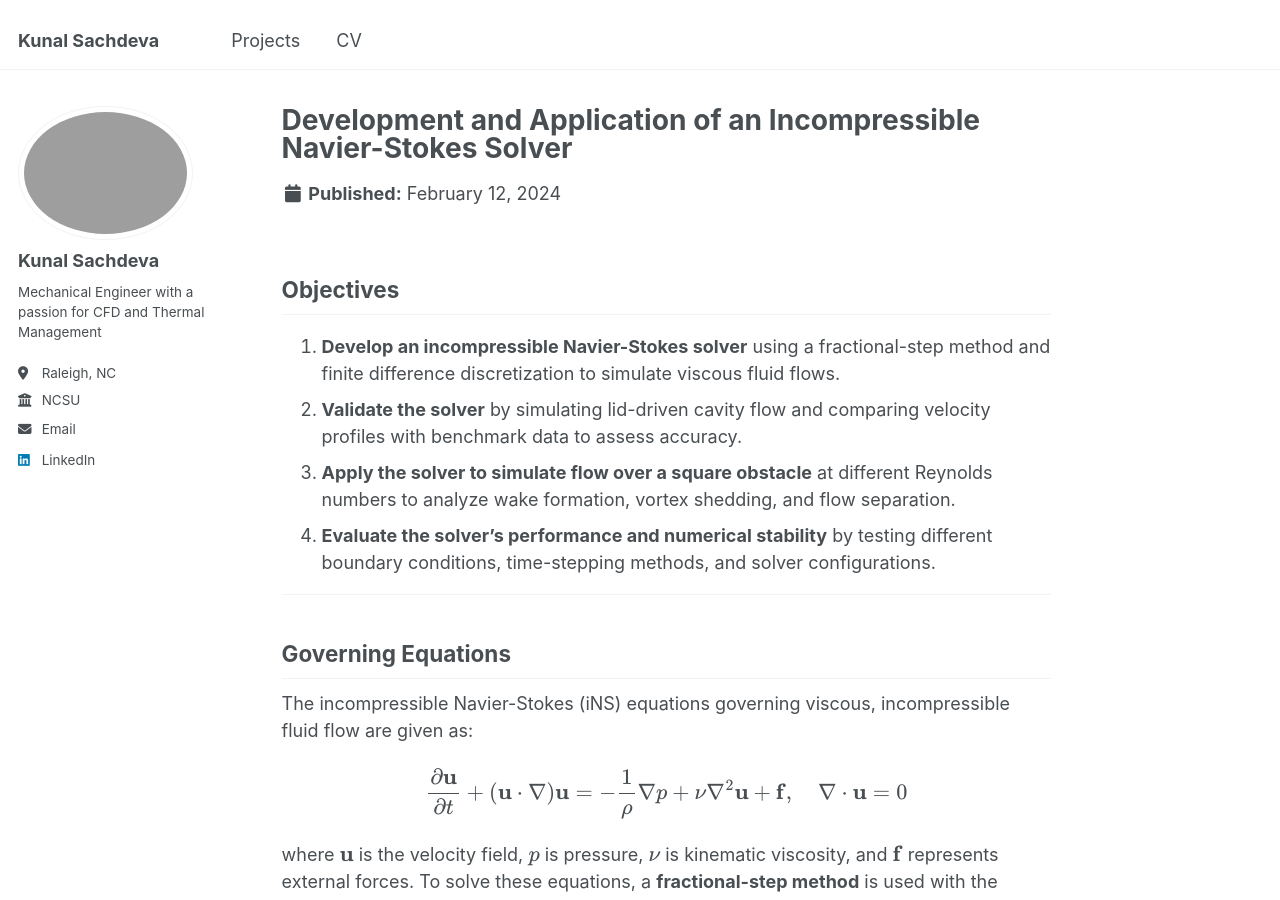
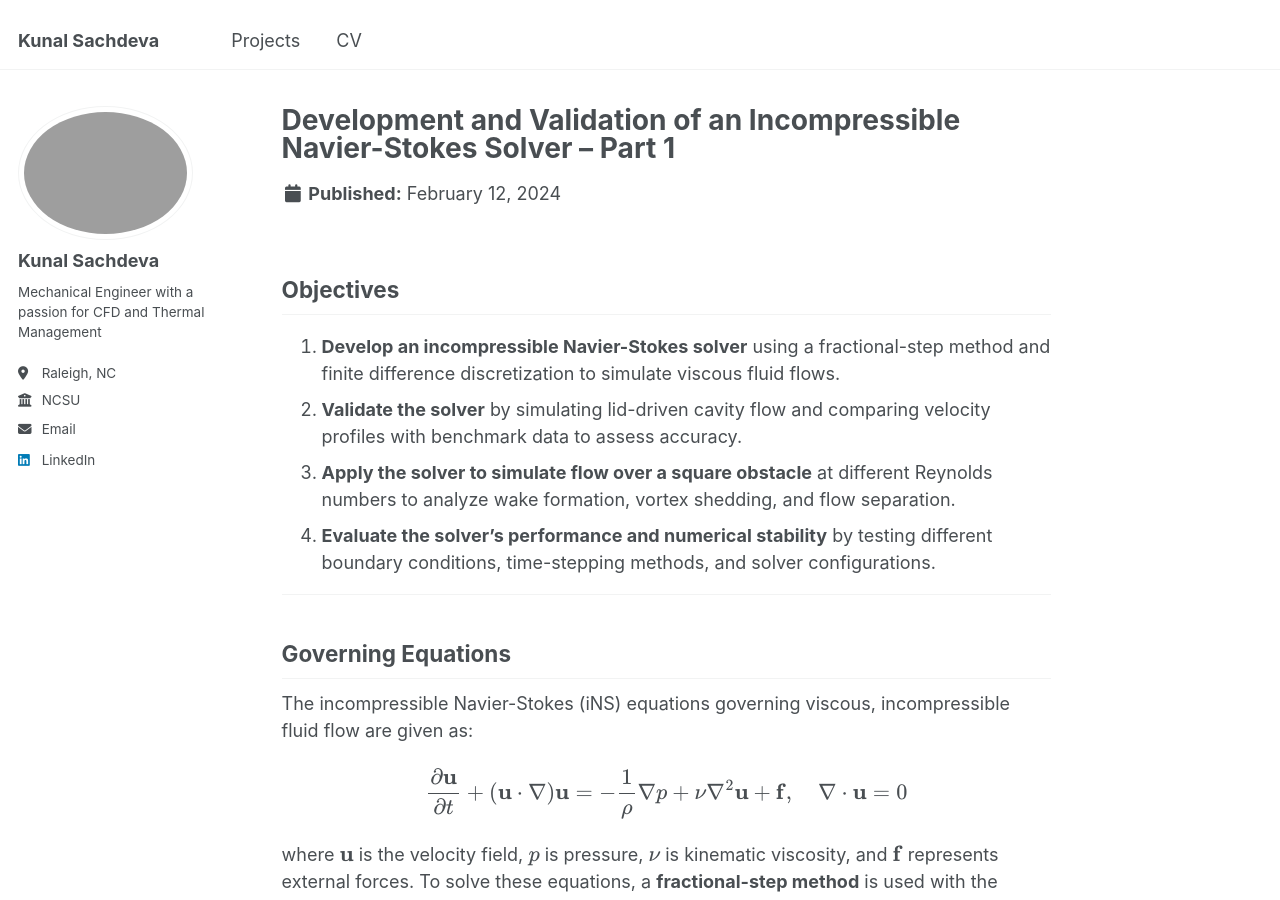
Before and after one commit to sachdevakunal/sachdevakunal.github.io, a Jekyll site: the page built from _projects/iNS_part1.md, in a window 1280 px wide and 900 px high. Built offline with Jekyll 4.4.1, drawn with Linux system fonts in a browser that asks for light colours.

Commit message:
Update iNS_part1.md

```diff
--- a/_projects/iNS_part1.md
+++ b/_projects/iNS_part1.md
@@ -1,5 +1,5 @@
 ---
-title: "Development and Application of an Incompressible Navier-Stokes Solver"
+title: "Development and Validation of an Incompressible Navier-Stokes Solver – Part 1"
 date: 2024-02-12
 excerpt: "Building a solver to simulate flow over a square geometry using the Incompressible Navier-Stokes equations."
 description: "Implemented a CFD solver for incompressible flows and validated results for flow over a square obstacle."
```
